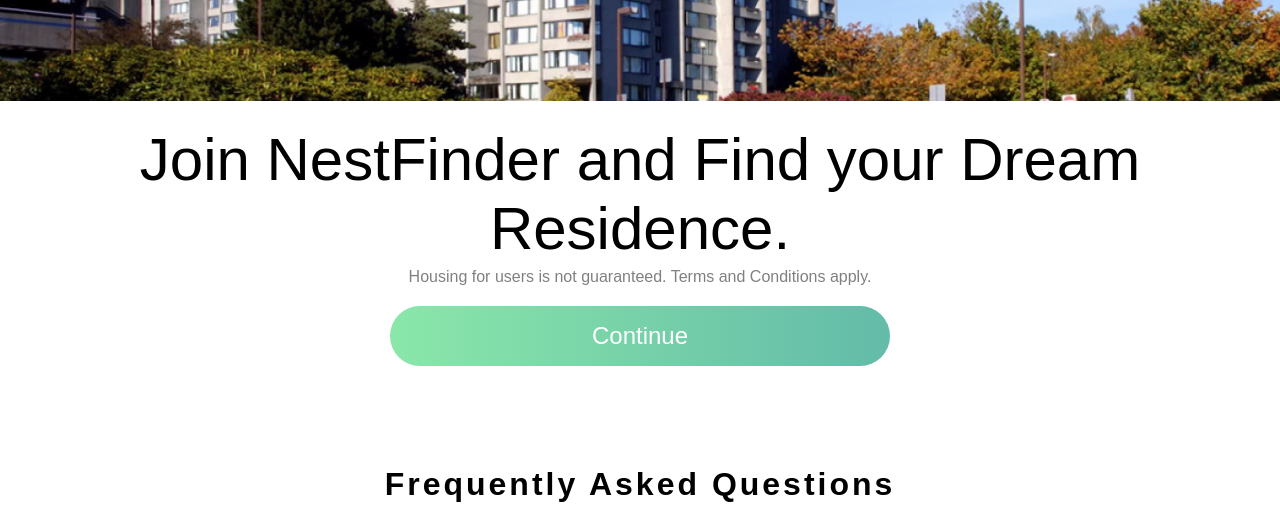
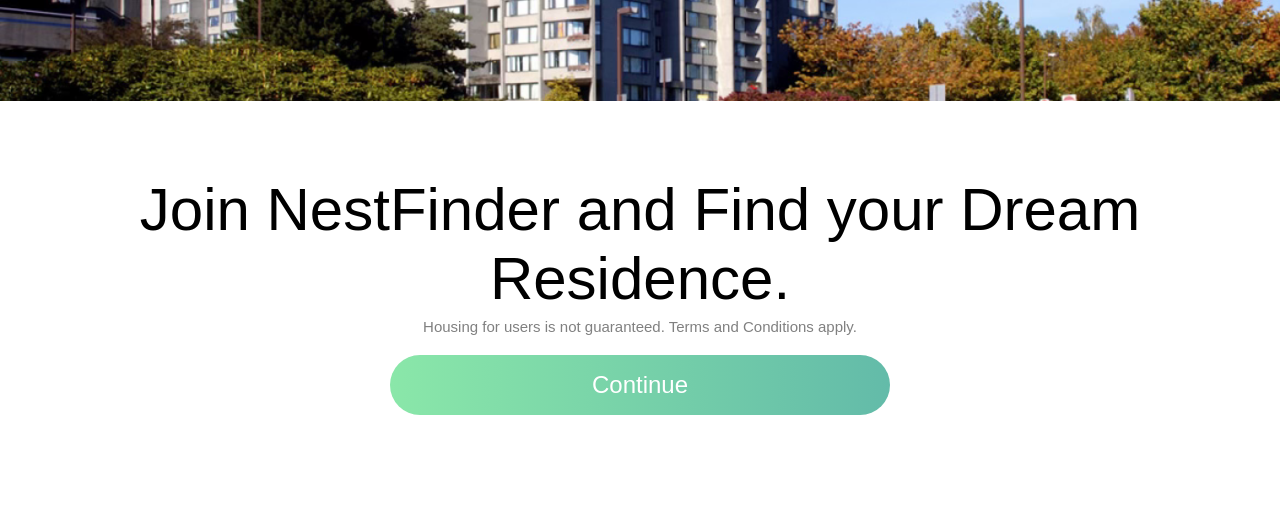
Before and after one commit to anthonyl8/nest-finder, a plain HTML site: page homepage.html in a window 1280 px wide. Shown: the part 1560-2072 px from the top of the page. Drawn offline with Linux system fonts and the light colour scheme; a web font is replaced by a local one.

Commit message:
more css

```diff
--- a/style.css
+++ b/style.css
@@ -251,17 +251,17 @@
   margin-bottom: 20px;
 }
 
-.slogan-heading {
-  margin-bottom: 220px;
+#slogan-heading {
+  margin-top: 220px;
   font-family: Abhaya Libre, Arial, sans-serif;
 }
 
 .small-terms {
-margin-top: 5px;
-text-align: center;
-font-size: 15pxpx;
-color: gray;
-margin-bottom: 20px;
+  margin-top: 5px;
+  text-align: center;
+  font-size: 15px;
+  color: gray;
+  margin-bottom: 20px;
 }
 
 
@@ -285,6 +285,10 @@
 
 #continue:active {
   opacity: 0.6;
+}
+
+#slogan-heading {
+  margin-top: 50px;
 }
 
 .wrapper {
```
